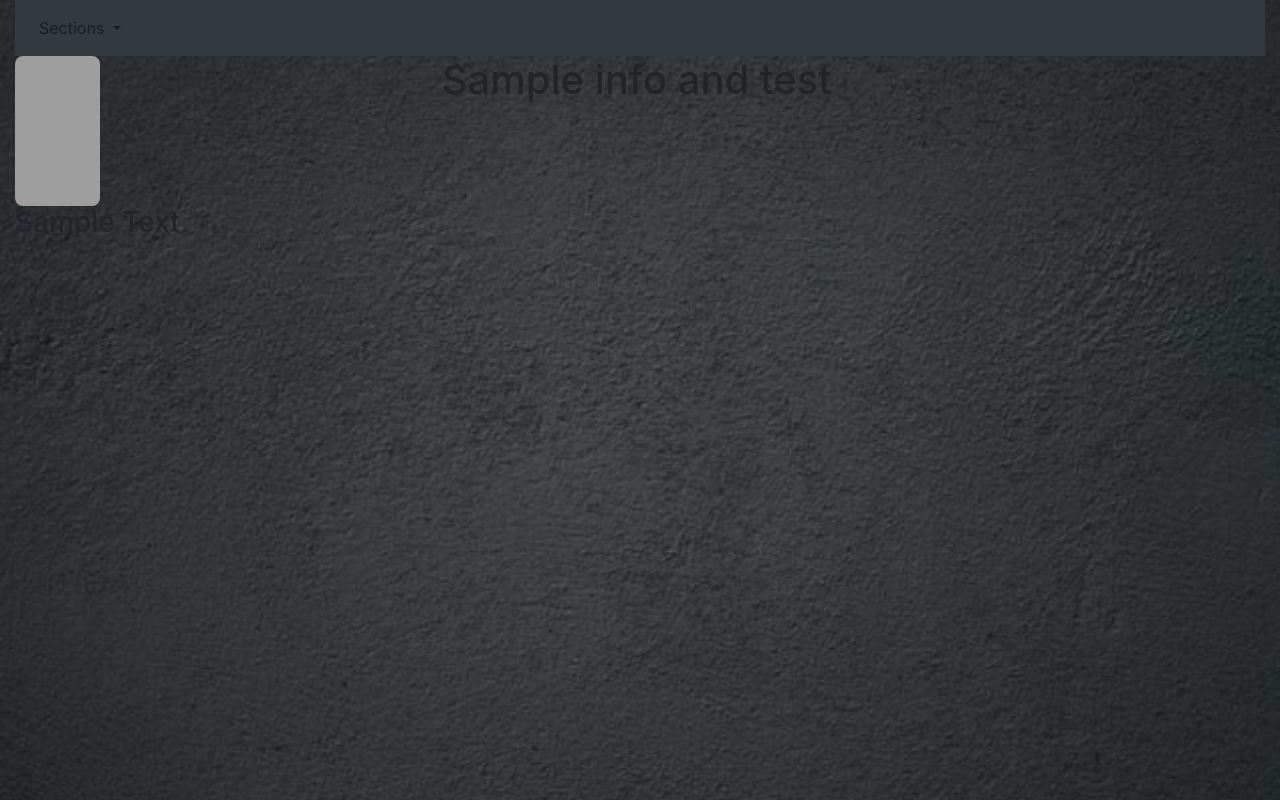
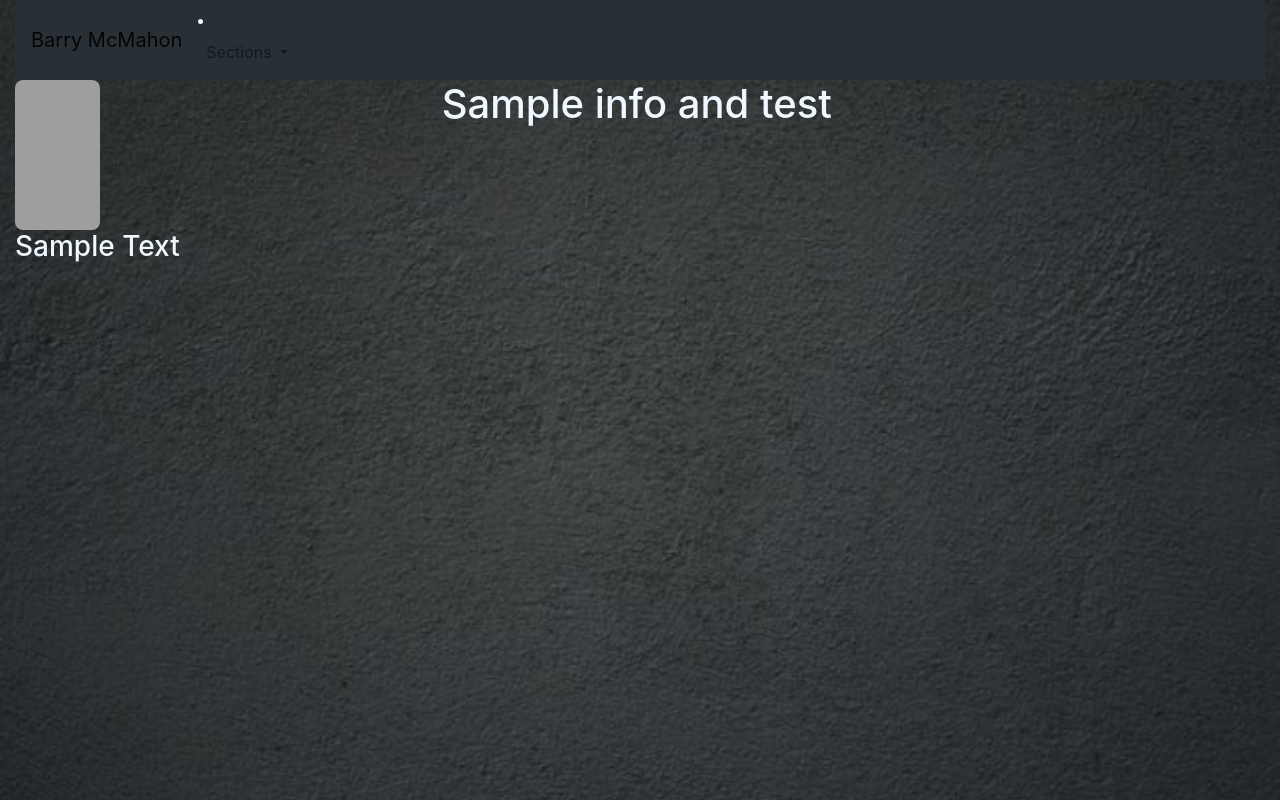
Before and after one commit to bmcmahon996/bmcmahon996.github.io, a plain HTML site: page index.html in a window 1280 px wide. Drawn offline with nearby package versions, Linux system fonts and the light colour scheme; grey boxes are pictures that could not be loaded.

Commit message:
Editing navbar

```diff
--- a/index.html
+++ b/index.html
@@ -9,11 +9,12 @@
     </head>
     <body>
         <div class = "container-fluid">
-            <nav class="navbar navbar-expand-lg navbar-light bg-dark">
-                <!--<a class="navbar-brand" href="#">Navbar</a> -->
-                <button class="navbar-toggler" type="button" data-toggle="collapse" data-target="#navbarNav" aria-controls="navbarNav" aria-expanded="false" aria-label="Toggle navigation">
+            <nav class="navbar navbar-expand-lg navbar-light" style="background-color: #283036;">
+                <a class="navbar-brand" href="#">Barry McMahon</a>
+                <button class="navbar-toggler" type="button" data-toggle="collapse" data-target="#navbarNavDropdown" aria-controls="navbarNavDropdown" aria-expanded="false" aria-label="Toggle navigation">
                     <span class="navbar-toggler-icon"></span>
                 </button>
+                <li class="nav-item active">
                     <div class="collapse navbar-collapse" id="navbarNavDropdown">
                         <ul class="navbar-nav">
                             <li class="nav-item dropdown">
@@ -27,6 +28,7 @@
                             </li>
                         </ul>
                     </div>
+                </li>
             </nav>
         </div>
         <div class ="container-fluid">
--- a/style.css
+++ b/style.css
@@ -6,4 +6,8 @@ body {
     background: url("bg-image1.jpg") no-repeat center center fixed;
     background-size: cover;
     height: 100%;
-  }
+}
+
+.container-fluid{
+    color: rgb(240, 248, 255);
+}
```
Lines whose indentation alone changed are shown as unchanged.
